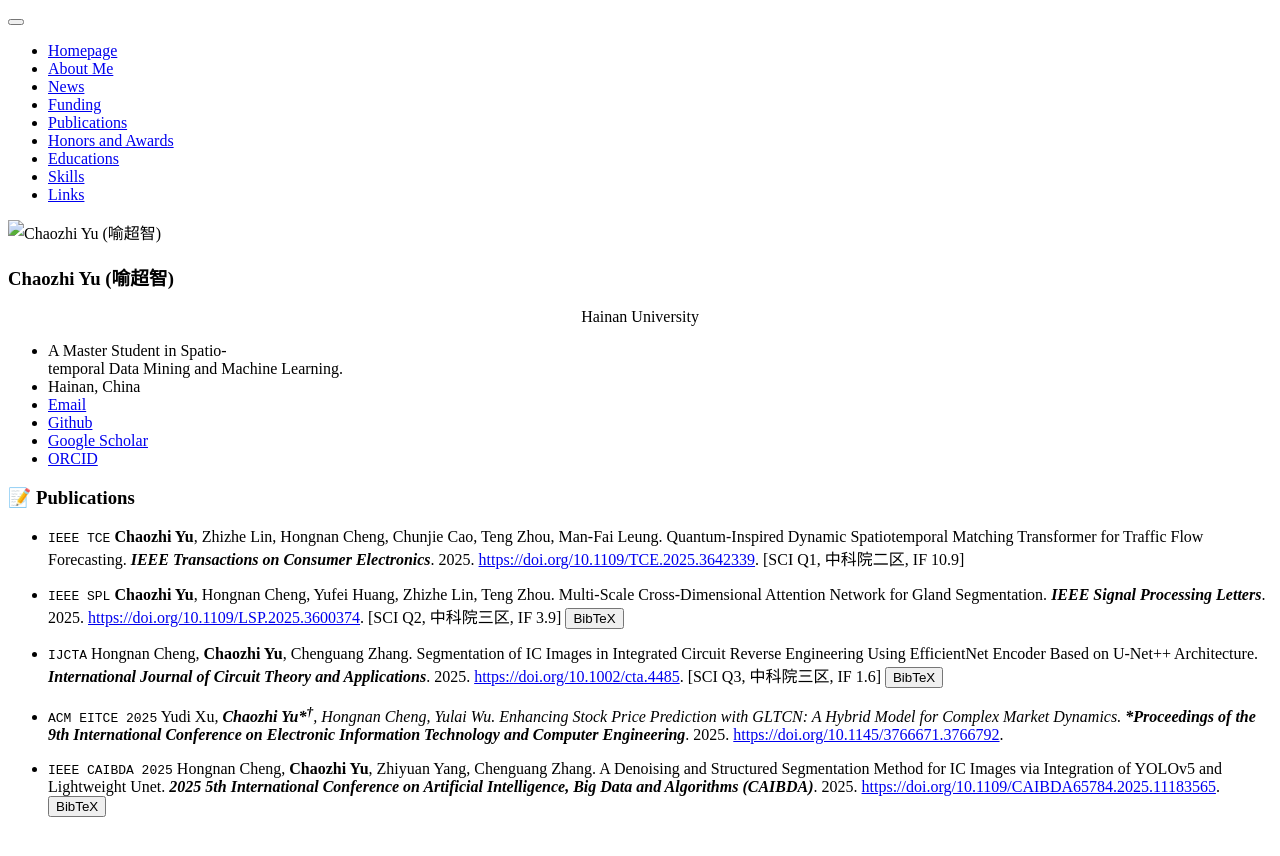
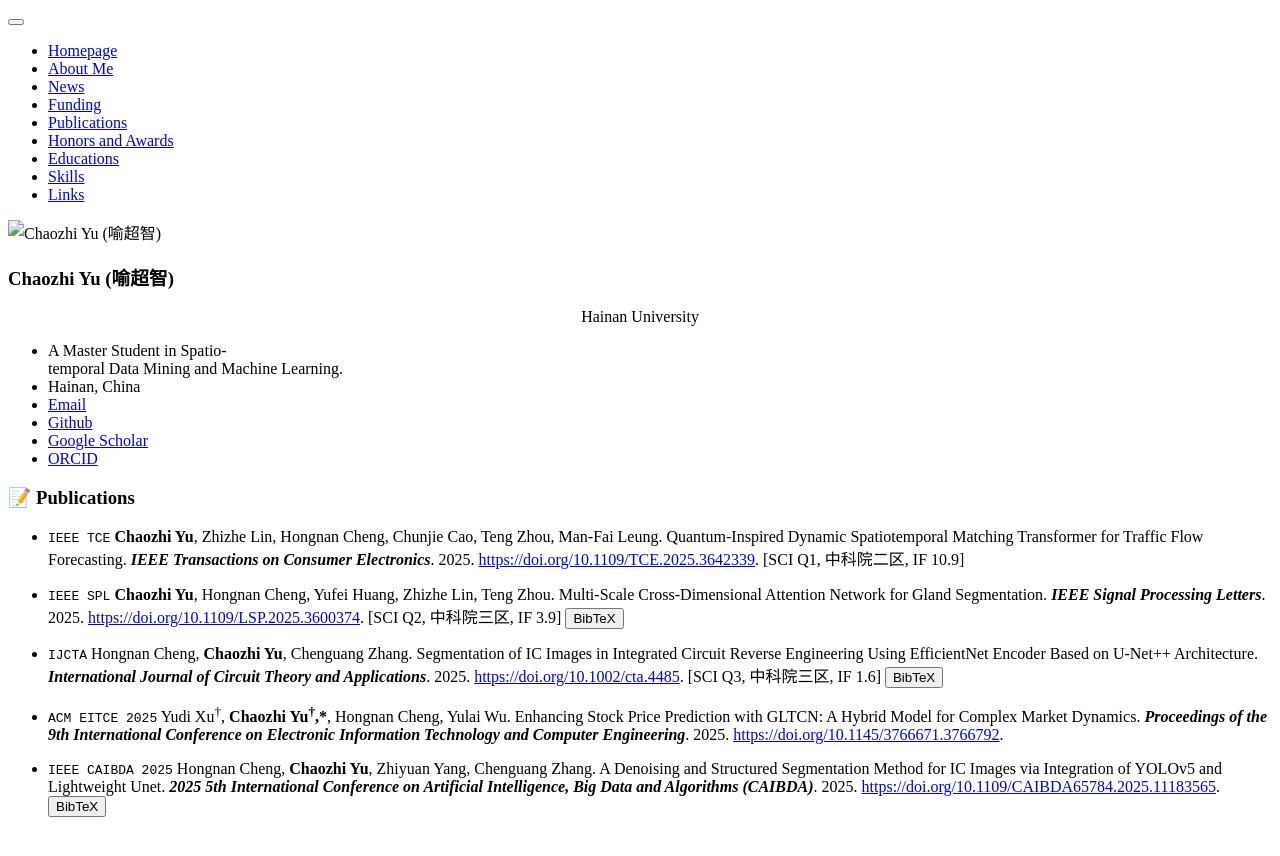
Before and after one commit to yuchaozhi/yuchaozhi.github.io, a Jekyll site: the page built from _pages/includes/pub_short.md, in a window 1280 px wide. Shown: the top 856 px of the page. Built offline with Jekyll 4.4.1, drawn with Linux system fonts in a browser that asks for light colours; our own code applies the rules of GitHub Pages for plain Markdown files.

```diff
--- a/_pages/includes/pub_short.md
+++ b/_pages/includes/pub_short.md
@@ -10,7 +10,7 @@
 
 - ``IJCTA`` Hongnan Cheng, **Chaozhi Yu**, Chenguang Zhang. Segmentation of IC Images in Integrated Circuit Reverse Engineering Using EfficientNet Encoder Based on U-Net++ Architecture. ***International Journal of Circuit Theory and Applications***. 2025. [https://doi.org/10.1002/cta.4485](https://doi.org/10.1002/cta.4485). [SCI Q3, 中科院三区, IF 1.6] \cite{cheng2025segmentation}
 
-- ``ACM EITCE 2025`` Yudi Xu*, **Chaozhi Yu\*<sup>†</sup>**, Hongnan Cheng, Yulai Wu. Enhancing Stock Price Prediction with GLTCN: A Hybrid Model for Complex Market Dynamics. ***Proceedings of the 9th International Conference on Electronic Information Technology and Computer Engineering***. 2025. [https://doi.org/10.1145/3766671.3766792](https://doi.org/10.1145/3766671.3766792).
+- ``ACM EITCE 2025`` Yudi Xu<sup>†</sup>, **Chaozhi Yu<sup>†</sup>,\***, Hongnan Cheng, Yulai Wu. Enhancing Stock Price Prediction with GLTCN: A Hybrid Model for Complex Market Dynamics. ***Proceedings of the 9th International Conference on Electronic Information Technology and Computer Engineering***. 2025. [https://doi.org/10.1145/3766671.3766792](https://doi.org/10.1145/3766671.3766792).
 
 - ``IEEE CAIBDA 2025`` Hongnan Cheng, **Chaozhi Yu**, Zhiyuan Yang, Chenguang Zhang. A Denoising and Structured Segmentation Method for IC Images via Integration of YOLOv5 and Lightweight Unet. ***2025 5th International Conference on Artificial Intelligence, Big Data and Algorithms (CAIBDA)***. 2025. [https://doi.org/10.1109/CAIBDA65784.2025.11183565](https://doi.org/10.1109/CAIBDA65784.2025.11183565). \cite{cheng2025denoising}
 
```
